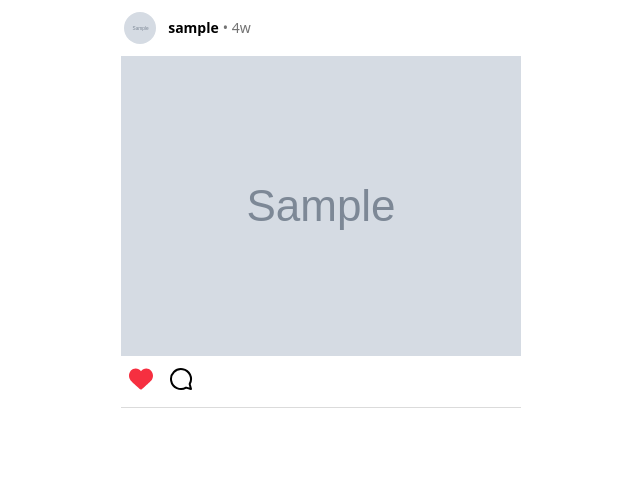
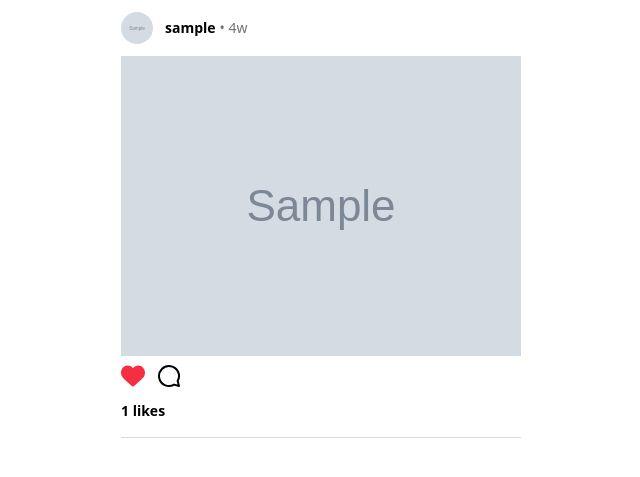
Before and after one commit to fluchtens/camagru, a PHP site: page / in a window 1280 px wide. Shown: the part 66-543 px from the top of the page, without its empty margins (319-959 px from the left). Run offline with PHP 8.4, Linux system fonts and the light colour scheme; the visitor is signed in with stand-in values (Sample User, id 1); tables that the repository leaves empty hold one stand-in row (values such as "Sample post"); grey boxes marked "Sample" are stand-in pictures; data that the repository does not hold is empty.

Commit message:
add like counter on posts

```diff
--- a/src/models/post.model.php
+++ b/src/models/post.model.php
@@ -5,7 +5,8 @@ function getAllPosts($db, $userId) {
                 user.username as user_username,
                 user.avatar as user_avatar,
                 IF(post_like.post_id IS NOT NULL, 1, 0) AS liked,
-                TIMEDIFF(NOW(), post.created_at) AS time_diff
+                TIMEDIFF(NOW(), post.created_at) AS time_diff,
+                (SELECT COUNT(*) FROM post_like WHERE post_id = post.id) AS like_count
             FROM post
             INNER JOIN user ON post.user_id = user.id
             LEFT JOIN post_like ON post.id = post_like.post_id AND post_like.user_id = :user_id
--- a/src/scripts/likePost.js
+++ b/src/scripts/likePost.js
@@ -31,6 +31,8 @@ document.addEventListener("DOMContentLoaded", () => {
       if (request.success) {
         const svg = btn.querySelector("svg");
         const path = btn.querySelector("path");
+        const likeCount = btn.closest(".actions").querySelector(".likeCount");
+        const currentLikes = parseInt(likeCount.textContent);
 
         if (btn.classList.contains("likeBtn")) {
           svg.setAttribute("viewBox", "0 0 48 48");
@@ -40,6 +42,7 @@ document.addEventListener("DOMContentLoaded", () => {
           );
           btn.classList.remove("likeBtn");
           btn.classList.add("unlikeBtn");
+          likeCount.textContent = currentLikes + 1 + " likes";
         } else {
           svg.setAttribute("viewBox", "0 0 24 24");
           path.setAttribute(
@@ -48,6 +51,7 @@ document.addEventListener("DOMContentLoaded", () => {
           );
           btn.classList.remove("unlikeBtn");
           btn.classList.add("likeBtn");
+          likeCount.textContent = currentLikes - 1 + " likes";
         }
       } else {
         if (request.code === 401) {
--- a/src/styles/feed.css
+++ b/src/styles/feed.css
@@ -18,7 +18,7 @@
 
 .feed .post .user {
   all: unset;
-  padding: 0.75rem 0.2rem;
+  padding: 0.75rem 0rem;
   display: flex;
   align-items: center;
   gap: 0.75rem;
@@ -65,13 +65,19 @@
 }
 
 .feed .post .actions {
-  padding: 0.2rem 0;
+  padding: 0 0 1rem 0;
+  flex-direction: column;
   display: flex;
+}
+
+.feed .post .buttons {
+  display: flex;
+  gap: 0.75rem;
 }
 
 .feed .post .actions button {
   all: unset;
-  padding: 0.5rem;
+  padding: 0.5rem 0;
   cursor: pointer;
 }
 
@@ -87,16 +93,23 @@
   opacity: 1;
 }
 
+.feed .post .actions p {
+  margin: 0;
+  font-size: 0.875rem;
+  line-height: 1.25rem;
+  font-weight: 600;
+}
+
 @media (max-width: 485px) {
   .feed .post .user {
-    padding: 0.75rem 0.75rem;
-  }
-
-  .feed .post .actions {
-    padding: 0.2rem 0.5rem;
+    padding: 0.75rem 1rem;
   }
 
   .feed .post .user .text span {
     display: none;
   }
+
+  .feed .post .actions {
+    padding: 0 1rem 1rem 1rem;
+  }
 }
--- a/src/views/partials/feed.php
+++ b/src/views/partials/feed.php
@@ -45,6 +45,7 @@ $posts = getAllPosts($db, $userId);
                 </a>
                 <img src="<?= $baseUrl . "assets/uploads/posts/" . $post['file']; ?>" alt="<?= $post['file']; ?>">
                 <div class="actions">
+                    <div class="buttons">
                         <?php if ($post['liked']): ?>
                             <button class="unlikeBtn" data-post-id="<?= $post['id']; ?>">
                                 <svg aria-label="Unlike" fill="currentColor" width="24" height="24" role="img" viewBox="0 0 48 48"><title>Unlike</title><path d="M34.6 3.1c-4.5 0-7.9 1.8-10.6 5.6-2.7-3.7-6.1-5.5-10.6-5.5C6 3.1 0 9.6 0 17.6c0 7.3 5.4 12 10.6 16.5.6.5 1.3 1.1 1.9 1.7l2.3 2c4.4 3.9 6.6 5.9 7.6 6.5.5.3 1.1.5 1.6.5s1.1-.2 1.6-.5c1-.6 2.8-2.2 7.8-6.8l2-1.8c.7-.6 1.3-1.2 2-1.7C42.7 29.6 48 25 48 17.6c0-8-6-14.5-13.4-14.5z"></path></svg>
@@ -58,6 +59,8 @@ $posts = getAllPosts($db, $userId);
                             <svg aria-label="Comment" class="x1lliihq x1n2onr6 x5n08af" fill="currentColor" height="24" role="img" viewBox="0 0 24 24" width="24"><title>Comment</title><path d="M20.656 17.008a9.993 9.993 0 1 0-3.59 3.615L22 22Z" fill="none" stroke="currentColor" stroke-linejoin="round" stroke-width="2"></path></svg>
                         </button>
                     </div>
+                    <p class="likeCount"><?= $post['like_count'] . " likes"; ?></p>
+                </div>
                 <hr>
             </div>
         <?php endforeach; ?>
```
Lines whose indentation alone changed are shown as unchanged.
